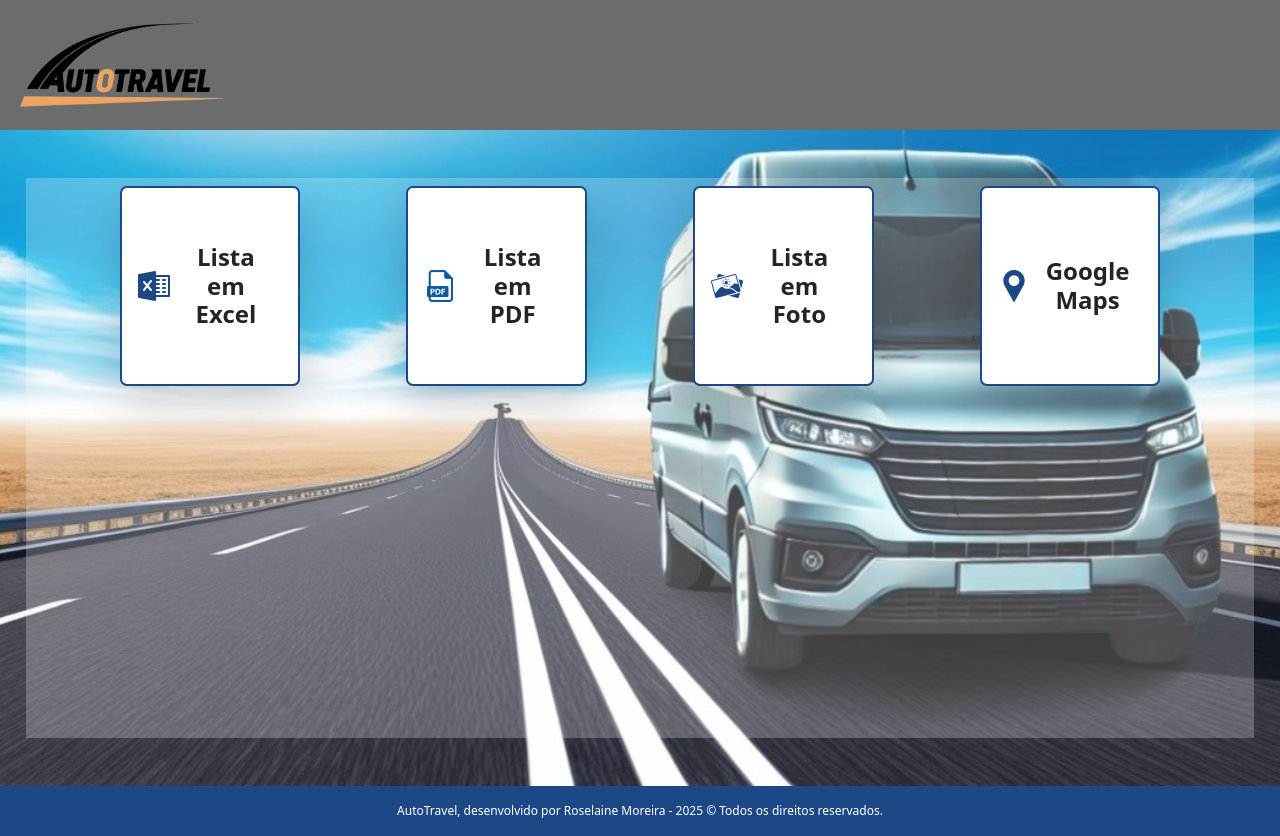
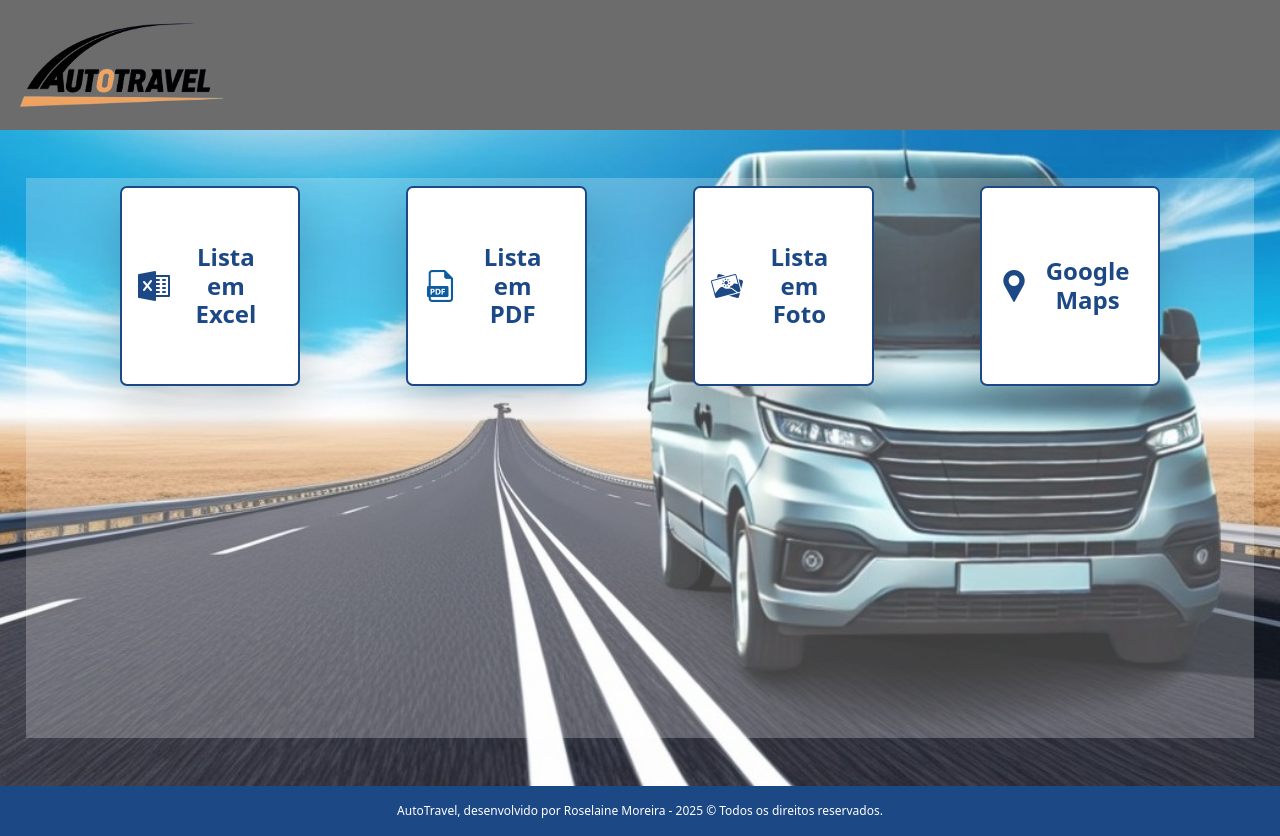
Before and after one commit to roselainemoreira/auto-travel, a React (Vite) app: page / in a window 1280 px wide. Built offline with nearby package versions, Linux system fonts and the light colour scheme.

Commit message:
ajuste de cor

```diff
--- a/src/pages/Home/index.jsx
+++ b/src/pages/Home/index.jsx
@@ -49,7 +49,7 @@ const Home = () => {
                                 }}
                             >
                                 <img src={IExcel} className="img-fluid" alt="Imagem do Card" style={{ width: "32px", height: "32px", objectFit: "contain" }} />
-                                <div className="card-body d-flex align-items-center" style={{ width: "100%", height: "100%" }}>
+                                <div className="card-body d-flex align-items-center" style={{ width: "100%", height: "100%", color:"#1c4986" }}>
                                     <h4 className="card-title m-0"><b>Lista em Excel</b></h4>
                                 </div>
                             </div>
@@ -80,7 +80,7 @@ const Home = () => {
                                 }}
                             >
                                 <img src={IPdf} className="img-fluid" alt="Imagem do Card" style={{ width: "32px", height: "32px", objectFit: "contain" }} />
-                                <div className="card-body d-flex align-items-center" style={{ width: "100%", height: "100%" }}>
+                                <div className="card-body d-flex align-items-center" style={{ width: "100%", height: "100%", color:"#1c4986" }}>
                                     <h4 className="card-title m-0"><b>Lista em PDF</b></h4>
                                 </div>
                             </div>
@@ -109,7 +109,7 @@ const Home = () => {
                                 }}
                             >
                                 <img src={IFoto} className="img-fluid" alt="Imagem do Card" style={{ width: "32px", height: "32px", objectFit: "contain" }} />
-                                <div className="card-body d-flex align-items-center" style={{ width: "100%", height: "100%" }}>
+                                <div className="card-body d-flex align-items-center" style={{ width: "100%", height: "100%", color:"#1c4986" }}>
                                     <h4 className="card-title m-0"><b>Lista em Foto</b></h4>
                                 </div>
                             </div>
@@ -139,7 +139,7 @@ const Home = () => {
                                 }}
                             >
                                 <img src={IMaps} className="img-fluid" alt="Imagem do Card" style={{ width: "32px", height: "32px", objectFit: "contain" }} />
-                                <div className="card-body d-flex align-items-center" style={{ width: "100%", height: "100%" }}>
+                                <div className="card-body d-flex align-items-center" style={{ width: "100%", height: "100%", color:"#1c4986" }}>
                                     <h4 className="card-title m-0"><b>Google Maps</b></h4>
                                 </div>
                             </div>
```
